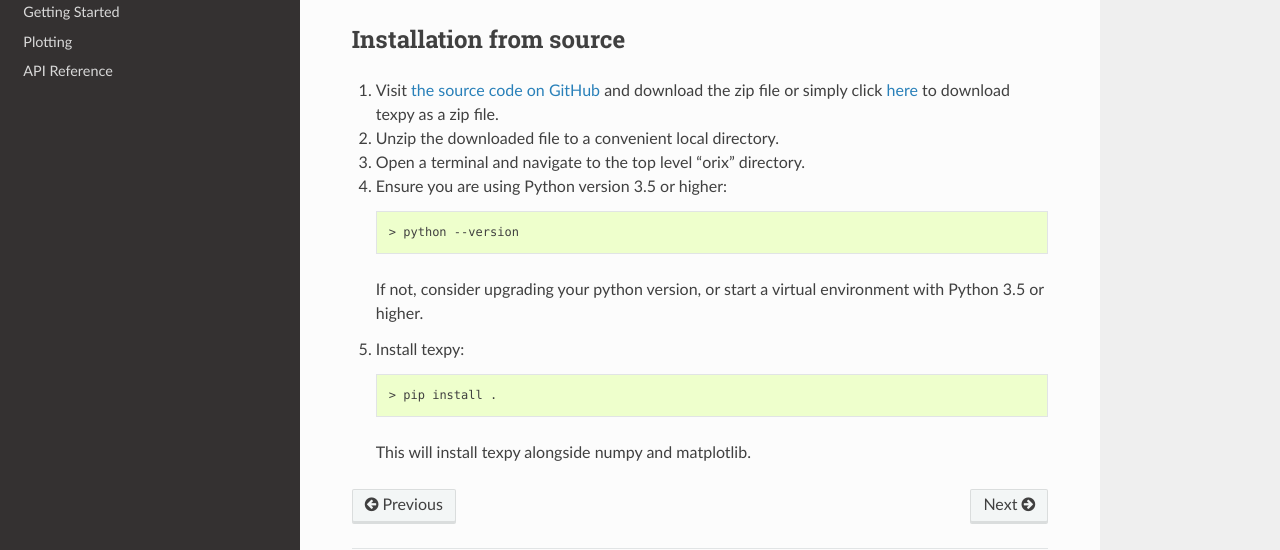
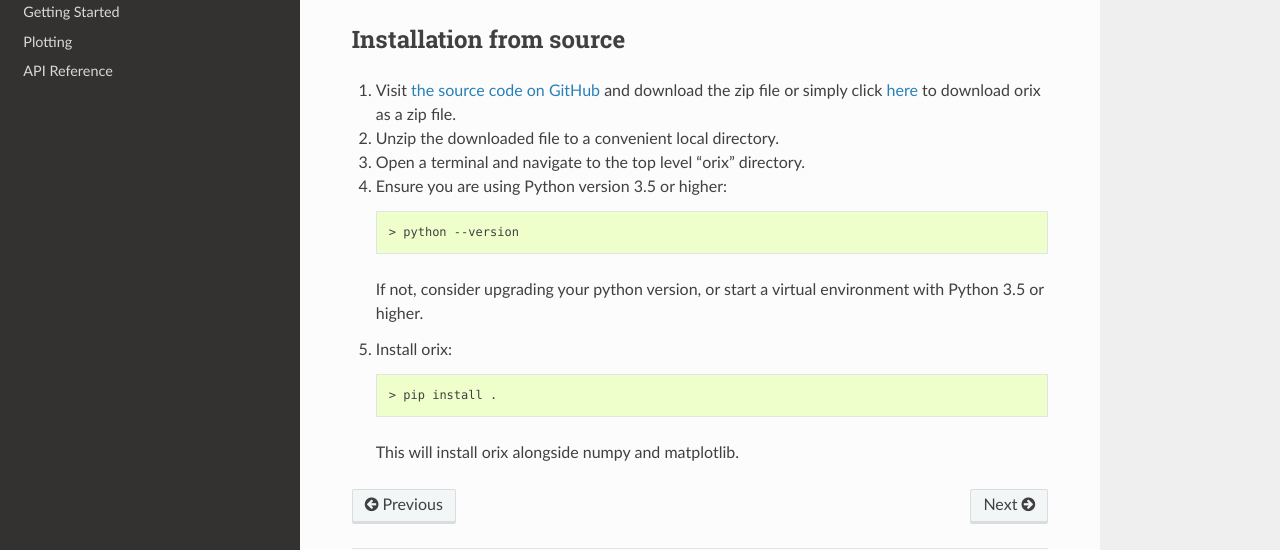
Before and after one commit to pyxem/orix, a Sphinx documentation site: the page built from docs/source/installation.rst, in a window 1280 px wide and 900 px high, scrolled down 799 px. Shown: the part 246-796 px from the top of the window. Built offline with Sphinx 7.4.7 and the Read the Docs theme 2.0.0, drawn with Linux system fonts in a browser that asks for light colours.

Commit message:
texpy --> orix in docs

```diff
--- a/docs/source/conf.py
+++ b/docs/source/conf.py
@@ -1,7 +1,7 @@
 #!/usr/bin/env python3
 # -*- coding: utf-8 -*-
 #
-# texpy documentation build configuration file, created by
+# orix documentation build configuration file, created by
 # sphinx-quickstart on Tue Mar 20 12:05:50 2018.
 #
 # This file is execfile()d with the current directory set to its
--- a/docs/source/index.rst
+++ b/docs/source/index.rst
@@ -1,4 +1,4 @@
-.. texpy documentation master file, created by
+.. orix documentation master file, created by
    sphinx-quickstart on Tue Mar 20 12:05:50 2018.
    You can adapt this file completely to your liking, but it should at least
    contain the root `toctree` directive.
--- a/docs/source/installation.rst
+++ b/docs/source/installation.rst
@@ -61,7 +61,7 @@ Installation from source
 1. Visit `the source code on GitHub <https://github.com/pyxem/orix>`_ and
    download the zip file or simply click
    `here <https://github.com/pyxem/orix/archive/master.zip>`_ to download
-   texpy as a zip file.
+   orix as a zip file.
 2. Unzip the downloaded file to a convenient local directory.
 3. Open a terminal and navigate to the top level "orix" directory.
 4. Ensure you are using Python version 3.5 or higher:
@@ -73,10 +73,10 @@ Installation from source
    If not, consider upgrading your python version, or start a virtual
    environment with Python 3.5 or higher.
 
-5. Install texpy:
+5. Install orix:
 
    .. code:: shell
 
       > pip install .
 
-   This will install texpy alongside numpy and matplotlib.
+   This will install orix alongside numpy and matplotlib.
--- a/docs/source/plotting.rst
+++ b/docs/source/plotting.rst
@@ -6,13 +6,13 @@ a work in progress, but several tools are already available. The process builds
 upon the way data is plotted in `matplotlib <https://matplotlib.org/>`_.
 
 Any plotting session will begin by importing both the matplotlib plotting API
-and the texpy plotting API.
+and the orix plotting API.
 
 .. ipython::
 
     In [1]: import matplotlib.pyplot as plt
 
-    In [2]: import texpy.plot
+    In [2]: import orix.plot
 
     In [3]: %matplotlib qt5  # Setting the backend.
 
--- a/docs/source/quickstart.rst
+++ b/docs/source/quickstart.rst
@@ -59,7 +59,7 @@ The following code demonstrates a number of ways objects can be initialized.
    <ipython-input-10-422ccfdd4ab4> in <module>()
    ----> 1 w = Vector3d(np.random.random((4, 4)))
 
-   ~\Documents\phd\dev\texpy\texpy\base\__init__.py in __init__(self, data)
+   ~\Documents\phd\dev\orix\orix\base\__init__.py in __init__(self, data)
         41         self.data = data
         42         if data.shape[-1] != self.dim:
    ---> 43             raise DimensionError(self)
```
